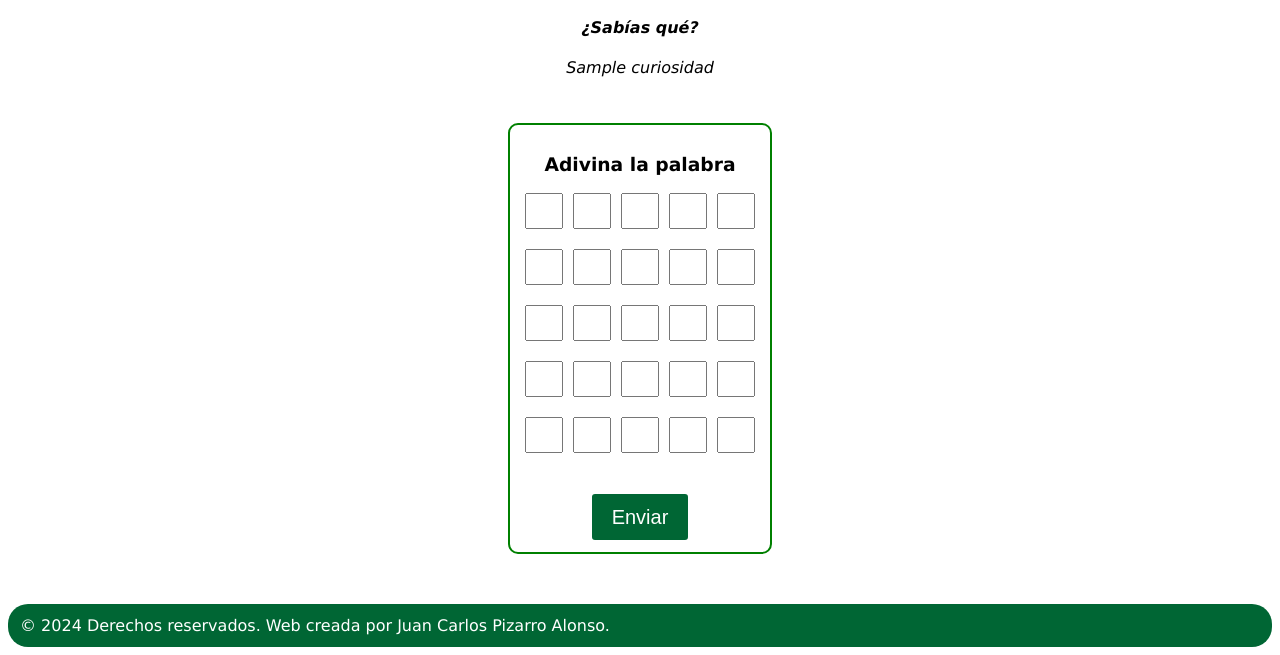
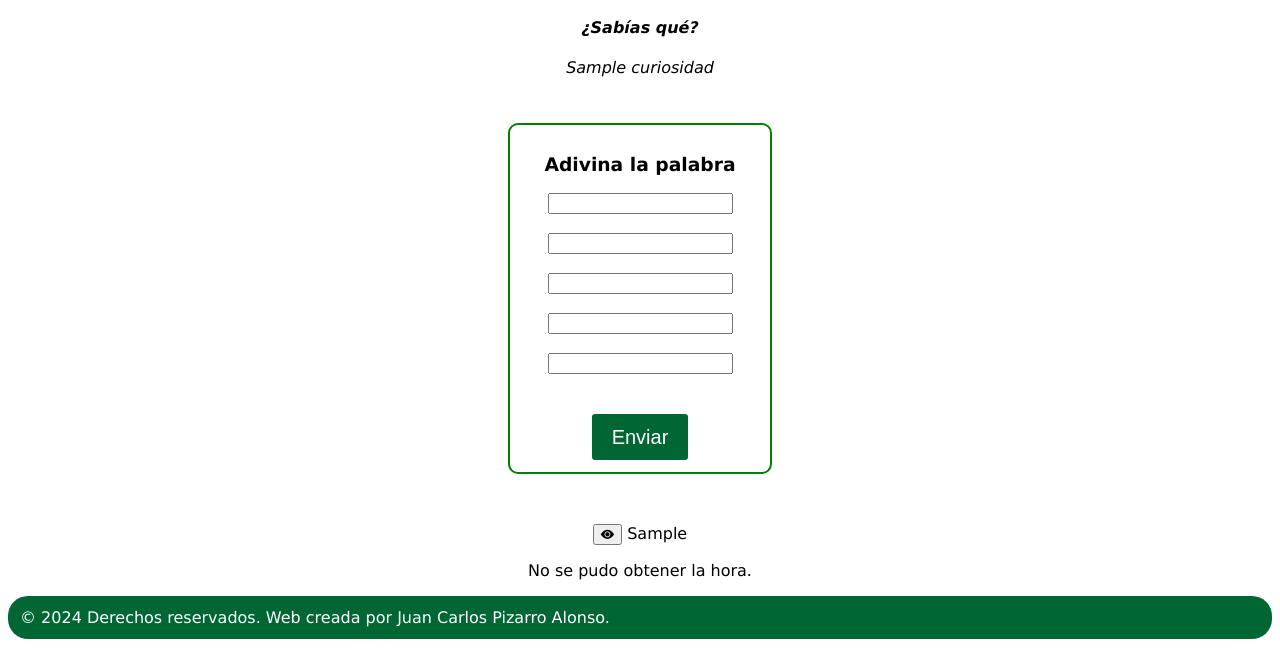
Before and after one commit to juancarlospizarro/Andale, a Flask app: template templates/index.html in a window 1280 px wide. Shown: the part 269-924 px from the top of the page. Run offline with Flask 3, Linux system fonts and the light colour scheme; the template is opened without the code that fills it: most values are stand-ins (such as "Sample title", 1, 10 or a date in 2020).

Commit message:
Añadir fecha y hora. Añadir palabras en base de datos.

```diff
--- a/app.py
+++ b/app.py
@@ -1,4 +1,4 @@
-from flask import Flask, render_template
+from flask import Flask, render_template, request, jsonify
 import mysql.connector
 import random
 from config import db_config
@@ -15,10 +15,19 @@ def obtener_curiosidad_aleatoria():
     conn.close()
     return random.choice(curiosidades)
 
+def obtener_palabra_aleatoria():
+    conn = mysql.connector.connect(**db_config)
+    cursor = conn.cursor()
+    cursor.execute("SELECT palabra FROM palabras")
+    palabras = [row[0] for row in cursor.fetchall()]
+    conn.close()
+    return random.choice(palabras)
+
 @app.route('/')
 def index():
     curiosidad = obtener_curiosidad_aleatoria()
-    return render_template('index.html', curiosidad=curiosidad)
+    palabra_correcta = obtener_palabra_aleatoria()
+    return render_template('index.html', curiosidad=curiosidad, palabra_correcta=palabra_correcta)
 
 if __name__ == '__main__':
     app.run(debug=True)
--- a/static/css/style.css
+++ b/static/css/style.css
@@ -103,3 +103,11 @@ input[type="submit"]{
 img {
     filter: drop-shadow(0 0 10px white); /* Color y tamaño del borde */
 }
+
+#palabra_correcta{
+    text-align: center;
+}
+
+#hora_andalucía{
+    text-align: center;
+}
--- a/static/js/index.js
+++ b/static/js/index.js
@@ -1,7 +1,20 @@
-const enviar = document.getElementById("adivinar");
+function obtenerHora() {
+    fetch('http://worldtimeapi.org/api/timezone/Europe/Madrid')
+        .then(response => response.json())
+        .then(data => {
+            const dateTime = new Date(data.datetime);
 
+            const horaElemento = document.getElementById('hora_andalucía');
 
-enviar.addEventListener('submit', function(event) {
-    event.preventDefault(); // Evita que el formulario se envíe
-    alert('Esta funcionalidad aún no se ha implementado.');
-});
+            horaElemento.textContent = `Fecha/Hora Andalucía: ${dateTime.toLocaleString()}`;
+        })
+        .catch(error => {
+            const horaElemento = document.getElementById('hora_andalucía');
+            horaElemento.textContent = 'No se pudo obtener la hora.';
+            console.error('Error al obtener la hora:', error);
+        });
+}
+
+setInterval(obtenerHora, 1000);
+
+obtenerHora();
--- a/templates/index.html
+++ b/templates/index.html
@@ -4,6 +4,7 @@
     <meta charset="UTF-8">
     <meta name="viewport" content="width=device-width, initial-scale=1.0">
     <link rel="stylesheet" href="/static/css/style.css">
+    <link href="https://cdn.jsdelivr.net/npm/bootstrap-icons/font/bootstrap-icons.css" rel="stylesheet">
     <link rel="shortcut icon" href="https://img.freepik.com/vector-premium/letra-redondeada-degradado-verde-ilustracion-vectorial_875663-61.jpg" type="image/x-icon">
     <title>Andalé - Wordle con arte</title>
 </head>
@@ -26,22 +27,12 @@
 
             <div id="cuadrícula">
                 <h3>Adivina la palabra</h3>
-                <form id="adivinar" method="get">
-                    <div id="línea1">
-                        <input type="text" name="" id="" size="1" maxlength="1"> <input type="text" name="" id="" size="1" maxlength="1"> <input type="text" name="" id="" size="1" maxlength="1"> <input type="text" name="" id="" size="1" maxlength="1"> <input type="text" name="" id="" size="1" maxlength="1">
-                    </div>
-                    <div id="línea2">
-                        <input type="text" name="" id="" size="1" maxlength="1"> <input type="text" name="" id="" size="1" maxlength="1"> <input type="text" name="" id="" size="1" maxlength="1"> <input type="text" name="" id="" size="1" maxlength="1"> <input type="text" name="" id="" size="1" maxlength="1">
-                    </div>
-                    <div id="línea3">
-                        <input type="text" name="" id="" size="1" maxlength="1"> <input type="text" name="" id="" size="1" maxlength="1"> <input type="text" name="" id="" size="1" maxlength="1"> <input type="text" name="" id="" size="1" maxlength="1"> <input type="text" name="" id="" size="1" maxlength="1">
-                    </div>
-                    <div id="línea4">
-                        <input type="text" name="" id="" size="1" maxlength="1"> <input type="text" name="" id="" size="1" maxlength="1"> <input type="text" name="" id="" size="1" maxlength="1"> <input type="text" name="" id="" size="1" maxlength="1"> <input type="text" name="" id="" size="1" maxlength="1">
-                    </div>
-                    <div id="línea5">
-                        <input type="text" name="" id="" size="1" maxlength="1"> <input type="text" name="" id="" size="1" maxlength="1"> <input type="text" name="" id="" size="1" maxlength="1"> <input type="text" name="" id="" size="1" maxlength="1"> <input type="text" name="" id="" size="1" maxlength="1">
-                    </div>
+                <form id="adivinar" method="post">
+                        <input type="text" name="intento" id="intento1" maxlength="5"><br><br>
+                        <input type="text" name="intento" id="intento2" maxlength="5"><br><br>
+                        <input type="text" name="intento" id="intento3" maxlength="5"><br><br>
+                        <input type="text" name="intento" id="intento4" maxlength="5"><br><br>
+                        <input type="text" name="intento" id="intento5" maxlength="5"><br><br>
                     <br>
                     <input id="enviar" type="submit" value="Enviar">
                 </form>
@@ -49,6 +40,10 @@
             </div>
 
         </section>
+
+        <p id="palabra_correcta"><button id="ver_palabra"><i class="bi bi-eye-fill"></i></button> {{palabra_correcta}}</p>
+
+        <p id="hora_andalucía"></p>
 
     </article>
 
```
Also changed, not shown: static/sql/consultas.sql (+8 -0 lines).
